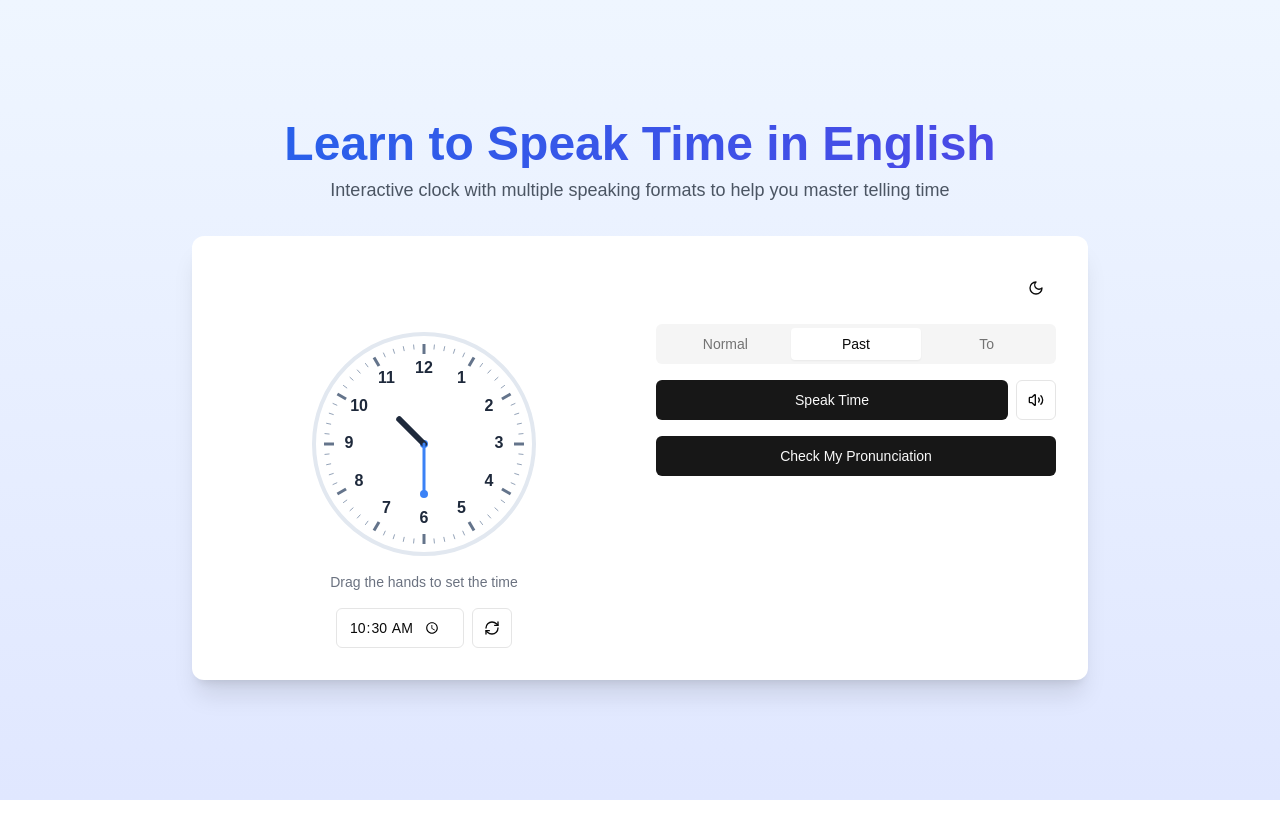
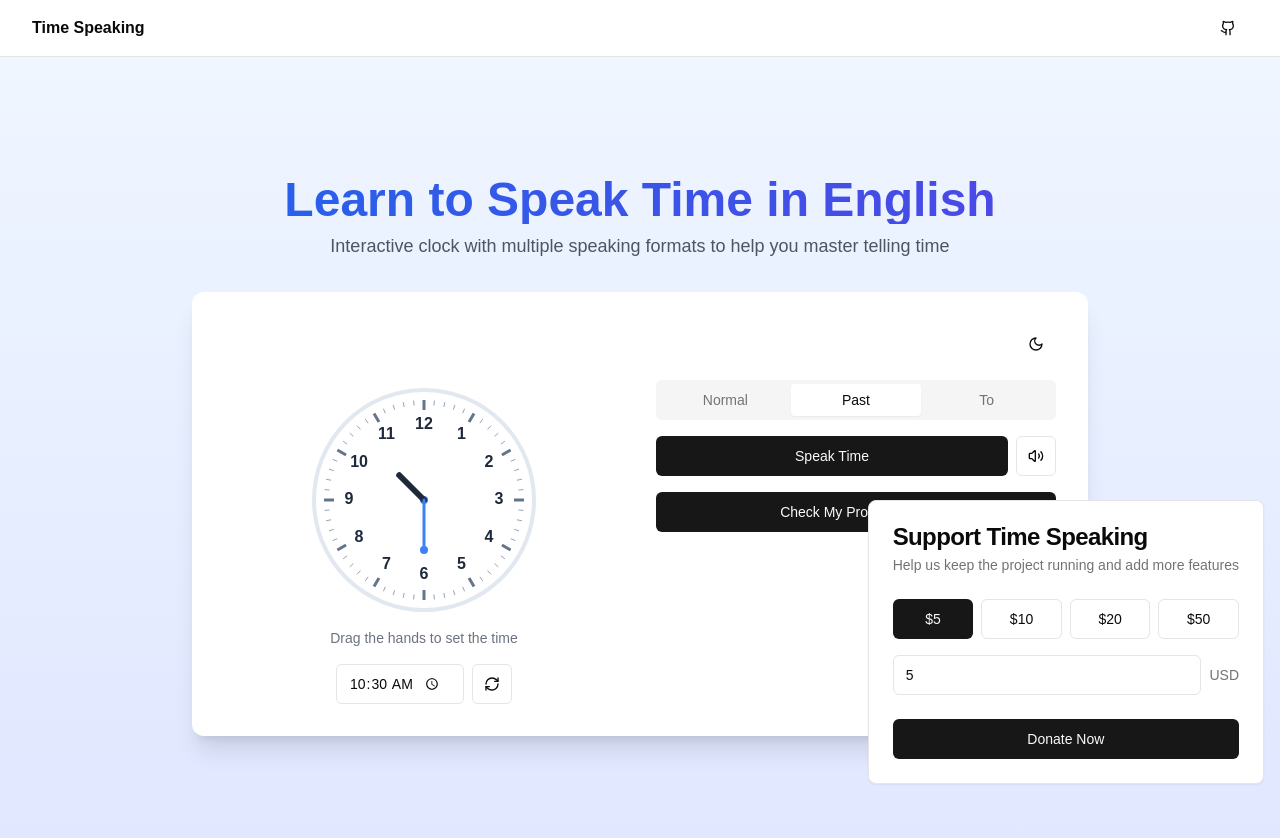
Before and after one commit to thanhphuchuynh/time-speaking, a Next.js app: page / in a window 1280 px wide. Shown: the top 838 px of the page. Before the commit the page ends 800 px from the top, so only its background shows below. Built offline with nearby package versions, Linux system fonts and the light colour scheme.

Commit message:
feat(ui): change ui

```diff
--- a/app/layout.tsx
+++ b/app/layout.tsx
@@ -2,13 +2,16 @@ import type { Metadata } from 'next'
 import './globals.css'
 import { ToastContainer } from 'react-toastify';
 import Script from 'next/script'
+import { Analytics } from "@vercel/analytics/react"
+import { Donation } from '@/components/donation'
+import { Nav } from '@/components/nav'
 
 export const metadata: Metadata = {
   title: 'Learn to Speak Time in English',
   description: 'Interactive web app to help you learn how to tell time in English. Practice reading analog and digital clocks with real-time feedback.',
   generator: 'V0.0.1',
   keywords: ['english time', 'tell time', 'learn english', 'clock reading', 'time speaking', 'english practice'],
-  authors: [{ name: 'Time Speaking App' }],
+  authors: [{ name: 'ThanhPhucHuynh' }],
   openGraph: {
     title: 'Learn to Speak Time in English',
     description: 'Interactive web app to help you learn how to tell time in English',
@@ -33,7 +36,13 @@ export default function RootLayout({
   return (
     <html lang="en" suppressHydrationWarning>
       <body suppressHydrationWarning>
-        {children}
+        <Nav />
+        <main className="pt-14">
+          {children}
+        </main>
+        <div className="fixed bottom-4 right-4 z-50">
+          <Donation />
+        </div>
         <ToastContainer limit={1} />
         <Script id="handle-body-attributes" strategy="afterInteractive">
           {`
@@ -42,6 +51,7 @@ export default function RootLayout({
             document.body.removeAttribute('data-gr-ext-installed');
           `}
         </Script>
+        <Analytics/>
       </body>
     </html>
   )
--- /dev/null
+++ b/components/donation.tsx
@@ -0,0 +1,88 @@
+'use client';
+
+import { useState, useEffect } from 'react';
+import { Button } from "@/components/ui/button";
+import { Card, CardContent, CardDescription, CardFooter, CardHeader, CardTitle } from "@/components/ui/card";
+import { Input } from "@/components/ui/input";
+import { useIsMobile } from "@/components/ui/use-mobile";
+import { ChevronUp, ChevronDown } from "lucide-react";
+
+export function Donation() {
+  const [mounted, setMounted] = useState(false);
+  const [amount, setAmount] = useState('5');
+  const [isOpen, setIsOpen] = useState(false);
+  const isMobile = useIsMobile();
+  const predefinedAmounts = ['5', '10', '20', '50'];
+
+  useEffect(() => {
+    setMounted(true);
+  }, []);
+
+  if (!mounted) {
+    return null;
+  }
+
+  const handleDonate = async () => {
+    // Here you would integrate with your payment processor
+    window.open(`https://www.paypal.com/paypalme/thanhphuchuynh/${amount}`, '_blank');
+  };
+
+  const content = (
+    <>
+      <CardHeader>
+        <CardTitle>Support Time Speaking</CardTitle>
+        <CardDescription>Help us keep the project running and add more features</CardDescription>
+      </CardHeader>
+      <CardContent>
+        <div className="grid grid-cols-4 gap-2 mb-4">
+          {predefinedAmounts.map((preset) => (
+            <Button
+              key={preset}
+              variant={amount === preset ? "default" : "outline"}
+              onClick={() => setAmount(preset)}
+              className="w-full"
+            >
+              ${preset}
+            </Button>
+          ))}
+        </div>
+        <div className="flex items-center gap-2">
+          <Input
+            type="number"
+            value={amount}
+            onChange={(e) => setAmount(e.target.value)}
+            placeholder="Custom amount"
+            min="1"
+            className="w-full"
+          />
+          <span className="text-sm text-muted-foreground">USD</span>
+        </div>
+      </CardContent>
+      <CardFooter>
+        <Button onClick={handleDonate} className="w-full">
+          Donate Now
+        </Button>
+      </CardFooter>
+    </>
+  );
+
+  if (isMobile) {
+    return (
+      <Card className="fixed bottom-0 left-0 right-0 z-50 transition-transform duration-300"
+            style={{ transform: isOpen ? 'translateY(0)' : 'translateY(calc(100% - 3.5rem))' }}>
+        <div className="p-4 flex justify-between items-center cursor-pointer"
+             onClick={() => setIsOpen(!isOpen)}>
+          <CardTitle>Support Time Speaking</CardTitle>
+          {isOpen ? <ChevronDown className="h-5 w-5" /> : <ChevronUp className="h-5 w-5" />}
+        </div>
+        {content}
+      </Card>
+    );
+  }
+
+  return (
+    <Card className="w-full max-w-md mx-auto">
+      {content}
+    </Card>
+  );
+}
--- /dev/null
+++ b/components/nav.tsx
@@ -0,0 +1,23 @@
+import Link from 'next/link'
+import { Github } from 'lucide-react'
+import { Button } from './ui/button'
+
+export function Nav() {
+  return (
+    <header className="fixed top-0 left-0 right-0 z-50 bg-background/80 backdrop-blur-sm border-b">
+      <div className="container flex items-center justify-between h-14">
+        <Link href="/" className="font-semibold">
+          Time Speaking
+        </Link>
+        <div className="flex items-center gap-4">
+          <Button variant="ghost" size="icon" asChild>
+            <Link href="https://github.com/thanhphuchuynh" target="_blank" rel="noopener noreferrer">
+              <Github className="h-5 w-5" />
+              <span className="sr-only">GitHub</span>
+            </Link>
+          </Button>
+        </div>
+      </div>
+    </header>
+  )
+}
--- a/package.json
+++ b/package.json
@@ -38,6 +38,7 @@
     "@radix-ui/react-toggle": "^1.1.1",
     "@radix-ui/react-toggle-group": "^1.1.1",
     "@radix-ui/react-tooltip": "^1.1.6",
+    "@vercel/analytics": "^1.5.0",
     "autoprefixer": "^10.4.20",
     "class-variance-authority": "^0.7.1",
     "clsx": "^2.1.1",
```
Also changed, not shown: 1 other file (tests, documents, lock files or other folders).
